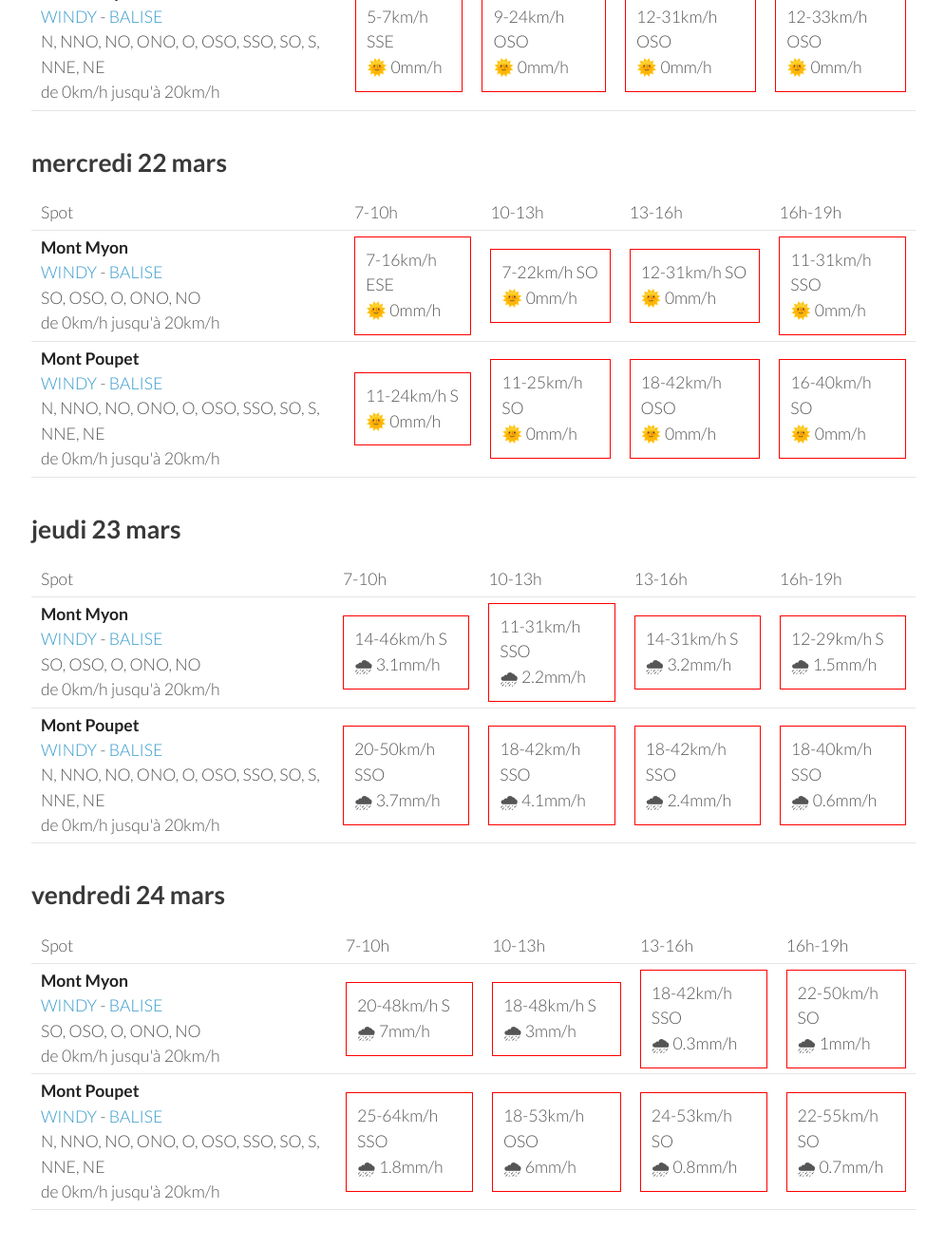
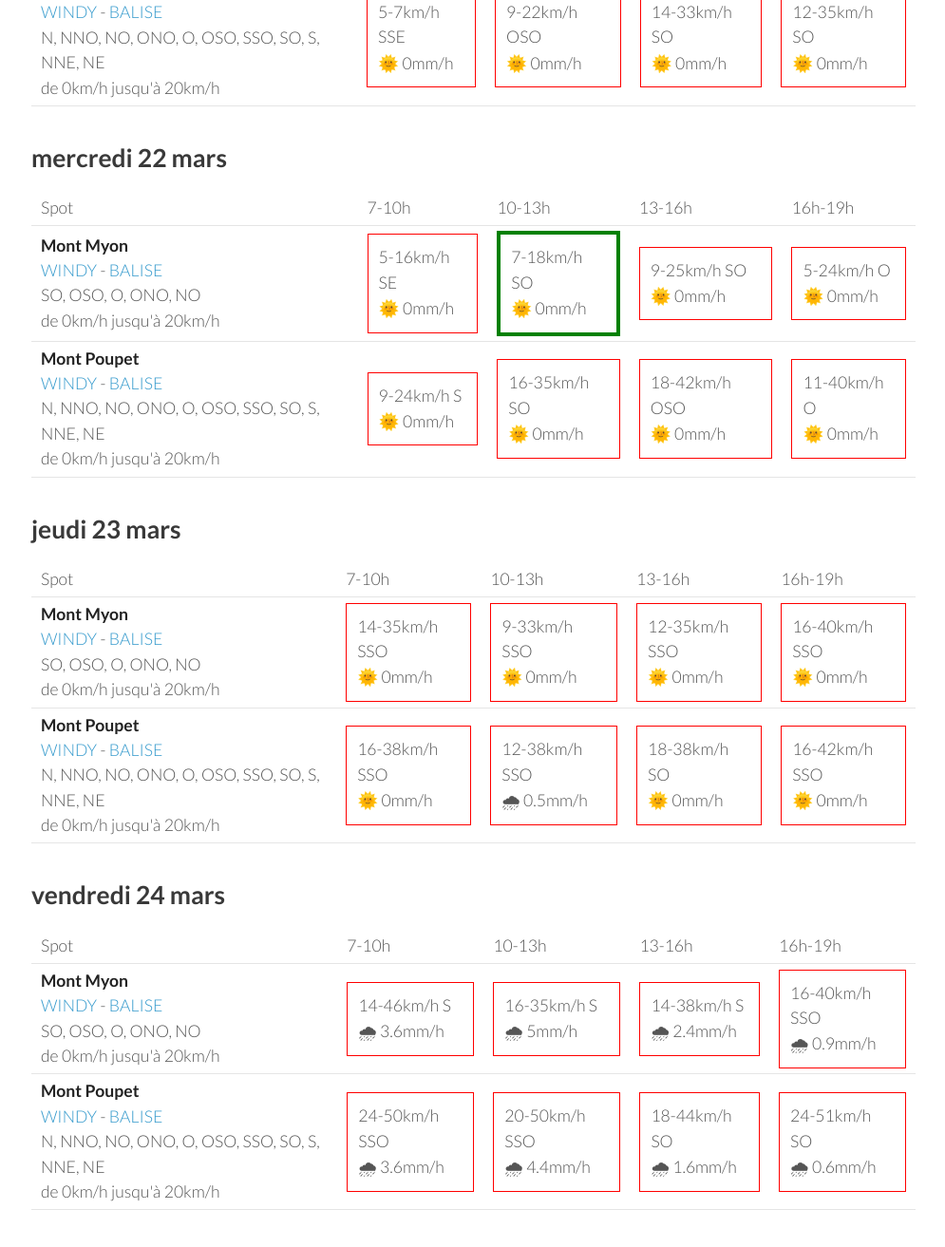
Before and after one commit to parapente-dans-le-nord/parapente-dans-le-nord.github.io, a Jekyll site: the page built from jura.markdown, in a window 1280 px wide and 1400 px high, scrolled down 1291 px. Shown: the top 1313 px of the window at 95% size, without its empty margins (25-1020 px from the left). Built offline with Jekyll 4.4.1, drawn with Linux system fonts in a browser that asks for light colours; some of the changed text lies outside the part shown.

Commit message:
update index.markdown

```diff
--- a/jura.markdown
+++ b/jura.markdown
@@ -96,7 +96,7 @@ page mise à jour le dimanche 19 mars 19:20
 
             <td><div class="not-flyable"><p>3-3km/h SSE</p><p>🌞 0mm/h</p></div></td>
             <td><div class="flyable"><p>5-18km/h SO</p><p>🌞 0mm/h</p></div></td>
-            <td><div class="not-flyable"><p>9-24km/h SO</p><p>🌞 0mm/h</p></div></td>
+            <td><div class="not-flyable"><p>9-25km/h SO</p><p>🌞 0mm/h</p></div></td>
             <td><div class="not-flyable"><p>5-24km/h OSO</p><p>🌞 0mm/h</p></div></td>
 
 
@@ -105,9 +105,9 @@ page mise à jour le dimanche 19 mars 19:20
         <td><strong>Mont Poupet</strong><br><a href="https://windy.com/46.970/5.876?46.541,5.876,8">WINDY</a> - <span class=""><a href="http://www.balisemeteo.com/balise.php?idBalise=92">BALISE</a> </span><br> <span class="vent-favorable">N, NNO, NO, ONO, O, OSO, SSO, SO, S, NNE, NE</span><br><span class="force-vent">de 0km/h jusqu'à 20km/h</span> </td>
 
             <td><div class="not-flyable"><p>5-7km/h SSE</p><p>🌞 0mm/h</p></div></td>
-            <td><div class="not-flyable"><p>9-24km/h OSO</p><p>🌞 0mm/h</p></div></td>
-            <td><div class="not-flyable"><p>12-31km/h OSO</p><p>🌞 0mm/h</p></div></td>
-            <td><div class="not-flyable"><p>12-33km/h OSO</p><p>🌞 0mm/h</p></div></td>
+            <td><div class="not-flyable"><p>9-22km/h OSO</p><p>🌞 0mm/h</p></div></td>
+            <td><div class="not-flyable"><p>14-33km/h SO</p><p>🌞 0mm/h</p></div></td>
+            <td><div class="not-flyable"><p>12-35km/h SO</p><p>🌞 0mm/h</p></div></td>
 
 
     </tr>
@@ -130,20 +130,20 @@ page mise à jour le dimanche 19 mars 19:20
 <tr>
         <td><strong>Mont Myon</strong><br><a href="https://windy.com/46.331/5.397?45.898,5.394,8,m:eWoagj8">WINDY</a> - <span class=""><a href="http://www.balisemeteo.com/balise.php?idBalise=70">BALISE</a> </span><br> <span class="vent-favorable">SO, OSO, O, ONO, NO</span><br><span class="force-vent">de 0km/h jusqu'à 20km/h</span> </td>
 
-            <td><div class="not-flyable"><p>7-16km/h ESE</p><p>🌞 0mm/h</p></div></td>
-            <td><div class="not-flyable"><p>7-22km/h SO</p><p>🌞 0mm/h</p></div></td>
-            <td><div class="not-flyable"><p>12-31km/h SO</p><p>🌞 0mm/h</p></div></td>
-            <td><div class="not-flyable"><p>11-31km/h SSO</p><p>🌞 0mm/h</p></div></td>
+            <td><div class="not-flyable"><p>5-16km/h SE</p><p>🌞 0mm/h</p></div></td>
+            <td><div class="flyable"><p>7-18km/h SO</p><p>🌞 0mm/h</p></div></td>
+            <td><div class="not-flyable"><p>9-25km/h SO</p><p>🌞 0mm/h</p></div></td>
+            <td><div class="not-flyable"><p>5-24km/h O</p><p>🌞 0mm/h</p></div></td>
 
 
     </tr>
 <tr>
         <td><strong>Mont Poupet</strong><br><a href="https://windy.com/46.970/5.876?46.541,5.876,8">WINDY</a> - <span class=""><a href="http://www.balisemeteo.com/balise.php?idBalise=92">BALISE</a> </span><br> <span class="vent-favorable">N, NNO, NO, ONO, O, OSO, SSO, SO, S, NNE, NE</span><br><span class="force-vent">de 0km/h jusqu'à 20km/h</span> </td>
 
-            <td><div class="not-flyable"><p>11-24km/h S</p><p>🌞 0mm/h</p></div></td>
-            <td><div class="not-flyable"><p>11-25km/h SO</p><p>🌞 0mm/h</p></div></td>
+            <td><div class="not-flyable"><p>9-24km/h S</p><p>🌞 0mm/h</p></div></td>
+            <td><div class="not-flyable"><p>16-35km/h SO</p><p>🌞 0mm/h</p></div></td>
             <td><div class="not-flyable"><p>18-42km/h OSO</p><p>🌞 0mm/h</p></div></td>
-            <td><div class="not-flyable"><p>16-40km/h SO</p><p>🌞 0mm/h</p></div></td>
+            <td><div class="not-flyable"><p>11-40km/h O</p><p>🌞 0mm/h</p></div></td>
 
 
     </tr>
@@ -166,20 +166,20 @@ page mise à jour le dimanche 19 mars 19:20
 <tr>
         <td><strong>Mont Myon</strong><br><a href="https://windy.com/46.331/5.397?45.898,5.394,8,m:eWoagj8">WINDY</a> - <span class=""><a href="http://www.balisemeteo.com/balise.php?idBalise=70">BALISE</a> </span><br> <span class="vent-favorable">SO, OSO, O, ONO, NO</span><br><span class="force-vent">de 0km/h jusqu'à 20km/h</span> </td>
 
-            <td><div class="not-flyable"><p>14-46km/h S</p><p>🌧 3.1mm/h</p></div></td>
-            <td><div class="not-flyable"><p>11-31km/h SSO</p><p>🌧 2.2mm/h</p></div></td>
-            <td><div class="not-flyable"><p>14-31km/h S</p><p>🌧 3.2mm/h</p></div></td>
-            <td><div class="not-flyable"><p>12-29km/h S</p><p>🌧 1.5mm/h</p></div></td>
+            <td><div class="not-flyable"><p>14-35km/h SSO</p><p>🌞 0mm/h</p></div></td>
+            <td><div class="not-flyable"><p>9-33km/h SSO</p><p>🌞 0mm/h</p></div></td>
+            <td><div class="not-flyable"><p>12-35km/h SSO</p><p>🌞 0mm/h</p></div></td>
+            <td><div class="not-flyable"><p>16-40km/h SSO</p><p>🌞 0mm/h</p></div></td>
 
 
     </tr>
 <tr>
         <td><strong>Mont Poupet</strong><br><a href="https://windy.com/46.970/5.876?46.541,5.876,8">WINDY</a> - <span class=""><a href="http://www.balisemeteo.com/balise.php?idBalise=92">BALISE</a> </span><br> <span class="vent-favorable">N, NNO, NO, ONO, O, OSO, SSO, SO, S, NNE, NE</span><br><span class="force-vent">de 0km/h jusqu'à 20km/h</span> </td>
 
-            <td><div class="not-flyable"><p>20-50km/h SSO</p><p>🌧 3.7mm/h</p></div></td>
-            <td><div class="not-flyable"><p>18-42km/h SSO</p><p>🌧 4.1mm/h</p></div></td>
-            <td><div class="not-flyable"><p>18-42km/h SSO</p><p>🌧 2.4mm/h</p></div></td>
-            <td><div class="not-flyable"><p>18-40km/h SSO</p><p>🌧 0.6mm/h</p></div></td>
+            <td><div class="not-flyable"><p>16-38km/h SSO</p><p>🌞 0mm/h</p></div></td>
+            <td><div class="not-flyable"><p>12-38km/h SSO</p><p>🌧 0.5mm/h</p></div></td>
+            <td><div class="not-flyable"><p>18-38km/h SO</p><p>🌞 0mm/h</p></div></td>
+            <td><div class="not-flyable"><p>16-42km/h SSO</p><p>🌞 0mm/h</p></div></td>
 
 
     </tr>
@@ -202,20 +202,20 @@ page mise à jour le dimanche 19 mars 19:20
 <tr>
         <td><strong>Mont Myon</strong><br><a href="https://windy.com/46.331/5.397?45.898,5.394,8,m:eWoagj8">WINDY</a> - <span class=""><a href="http://www.balisemeteo.com/balise.php?idBalise=70">BALISE</a> </span><br> <span class="vent-favorable">SO, OSO, O, ONO, NO</span><br><span class="force-vent">de 0km/h jusqu'à 20km/h</span> </td>
 
-            <td><div class="not-flyable"><p>20-48km/h S</p><p>🌧 7mm/h</p></div></td>
-            <td><div class="not-flyable"><p>18-48km/h S</p><p>🌧 3mm/h</p></div></td>
-            <td><div class="not-flyable"><p>18-42km/h SSO</p><p>🌧 0.3mm/h</p></div></td>
-            <td><div class="not-flyable"><p>22-50km/h SO</p><p>🌧 1mm/h</p></div></td>
+            <td><div class="not-flyable"><p>14-46km/h S</p><p>🌧 3.6mm/h</p></div></td>
+            <td><div class="not-flyable"><p>16-35km/h S</p><p>🌧 5mm/h</p></div></td>
+            <td><div class="not-flyable"><p>14-38km/h S</p><p>🌧 2.4mm/h</p></div></td>
+            <td><div class="not-flyable"><p>16-40km/h SSO</p><p>🌧 0.9mm/h</p></div></td>
 
 
     </tr>
 <tr>
         <td><strong>Mont Poupet</strong><br><a href="https://windy.com/46.970/5.876?46.541,5.876,8">WINDY</a> - <span class=""><a href="http://www.balisemeteo.com/balise.php?idBalise=92">BALISE</a> </span><br> <span class="vent-favorable">N, NNO, NO, ONO, O, OSO, SSO, SO, S, NNE, NE</span><br><span class="force-vent">de 0km/h jusqu'à 20km/h</span> </td>
 
-            <td><div class="not-flyable"><p>25-64km/h SSO</p><p>🌧 1.8mm/h</p></div></td>
-            <td><div class="not-flyable"><p>18-53km/h OSO</p><p>🌧 6mm/h</p></div></td>
-            <td><div class="not-flyable"><p>24-53km/h SO</p><p>🌧 0.8mm/h</p></div></td>
-            <td><div class="not-flyable"><p>22-55km/h SO</p><p>🌧 0.7mm/h</p></div></td>
+            <td><div class="not-flyable"><p>24-50km/h SSO</p><p>🌧 3.6mm/h</p></div></td>
+            <td><div class="not-flyable"><p>20-50km/h SSO</p><p>🌧 4.4mm/h</p></div></td>
+            <td><div class="not-flyable"><p>18-44km/h SO</p><p>🌧 1.6mm/h</p></div></td>
+            <td><div class="not-flyable"><p>24-51km/h SO</p><p>🌧 0.6mm/h</p></div></td>
 
 
     </tr>
```
Also changed, not shown: other parts of jura.markdown (+1 -1 lines).
